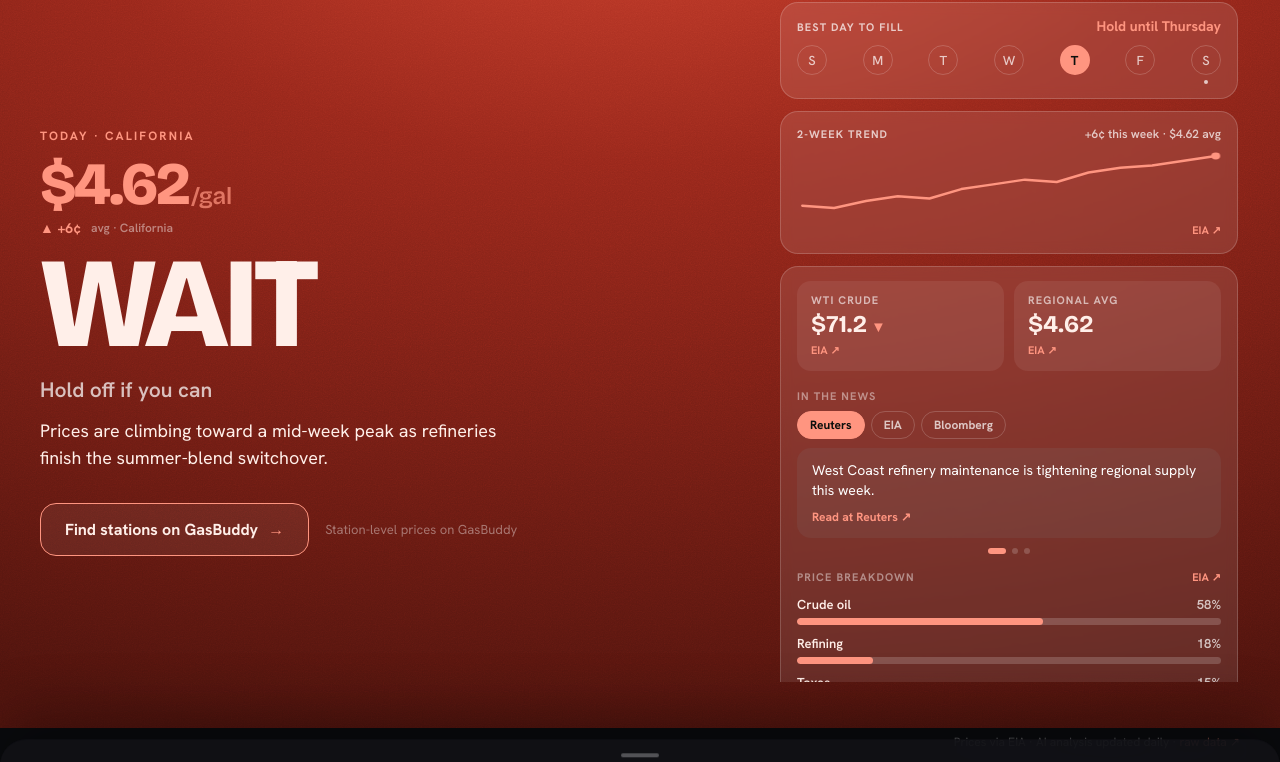
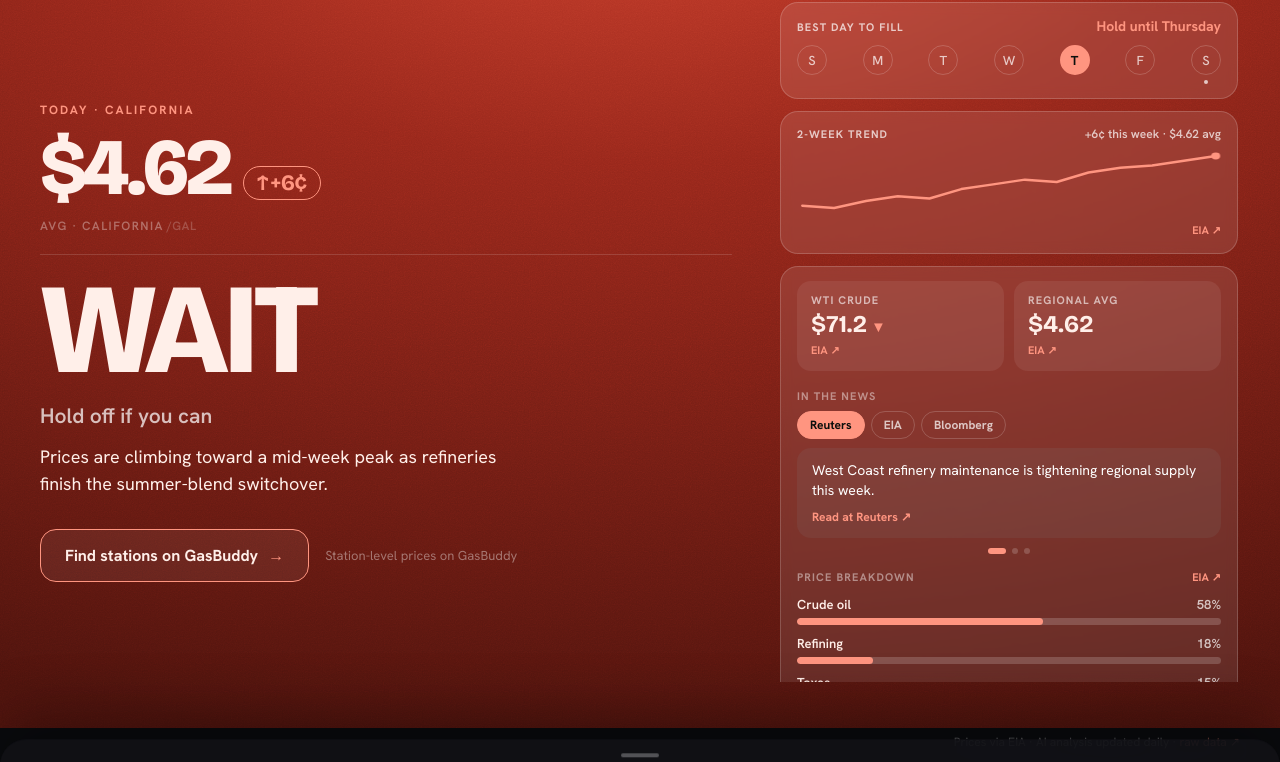
Before and after one commit to tahmidul612/shouldigetgas, a plain HTML site: page frontend/index.html in a window 1280 px wide. Shown: the part 72-834 px from the top of the page. Drawn offline with nearby package versions, Linux system fonts and the light colour scheme; no server answers.

Commit message:
feat: redesign gas price display for glanceability
Restructures GasPriceDisplay with clear visual hierarchy:

- Price number at 68px/80px in theme.word (near-white) — authoritative
  data color, separate from the accent so price reads as "cold fact"
- Delta as a compact accent-colored pill badge (↑/↓ +6¢) inline on
  the same baseline, using real directional arrows over Unicode triangles
- Thin 1px rule (14% white opacity) below price block acts as an
  editorial beat: "here is what gas costs" → pause → "here is what to do"
- Label line shrunk to 11px uppercase tracked text at 48% opacity —
  findable but invisible at a glance, not competing with the price
- Desktop scales to 80px number / 22px badge to maintain proportion
  against the 128px verdict word

```diff
--- a/frontend/css/styles.css
+++ b/frontend/css/styles.css
@@ -166,44 +166,59 @@ html, body {
   text-transform: uppercase; margin-bottom: 10px;
 }
 
-/* Gas Price Display — glanceable price widget */
+/* ─── Gas Price Display — glanceable price widget ─── */
 .price-display {
-  margin-bottom: 14px;
+  margin-bottom: 22px;
+  padding-bottom: 20px;
+  border-bottom: 1px solid rgba(255, 255, 255, 0.14);
 }
+
+/* price + delta on same baseline */
+.price-row {
+  display: flex;
+  align-items: baseline;
+  gap: 14px;
+  flex-wrap: wrap;
+}
+
 .price-number {
   font-family: var(--display-font, 'Bricolage Grotesque'), sans-serif;
   font-weight: 800;
-  font-size: 52px;
+  font-size: 68px;
   line-height: 1;
-  letter-spacing: -0.04em;
-  display: flex;
-  align-items: baseline;
-  gap: 3px;
+  letter-spacing: -0.048em;
+  font-variant-numeric: tabular-nums;
 }
-.price-unit {
-  font-size: 20px;
+
+/* direction + change — compact, badge-like, accent color */
+.price-delta-badge {
+  font-family: var(--display-font, 'Bricolage Grotesque'), sans-serif;
+  font-weight: 700;
+  font-size: 19px;
+  letter-spacing: -0.02em;
+  white-space: nowrap;
+  padding: 4px 11px;
+  border-radius: 999px;
+  border: 1.5px solid currentColor;
+  line-height: 1;
+  /* sits slightly above baseline for optical balance */
+  position: relative;
+  top: -4px;
+}
+
+/* quiet attribution line */
+.price-label {
+  font-size: 11px;
   font-weight: 600;
-  opacity: 0.72;
-  letter-spacing: -0.01em;
+  letter-spacing: 0.12em;
+  text-transform: uppercase;
+  margin-top: 9px;
+  opacity: 0.48;
 }
-.price-meta {
-  display: flex;
-  align-items: center;
-  gap: 10px;
-  margin-top: 5px;
-  font-size: 13px;
-  font-weight: 600;
-  flex-wrap: wrap;
-}
-.price-delta {
-  display: flex;
-  align-items: center;
-  gap: 3px;
-  font-weight: 700;
-}
-.price-source-label {
-  opacity: 0.62;
-  font-size: 12px;
+
+.price-unit-inline {
+  opacity: 0.6;
+  letter-spacing: 0.04em;
 }
 
 .verdict-word {
@@ -460,9 +475,9 @@ html, body {
     line-height: 0.84;
   }
 
-  .price-number { font-size: 60px; }
-  .price-unit { font-size: 24px; }
-  .price-meta { font-size: 14px; }
+  .price-number { font-size: 80px; }
+  .price-delta-badge { font-size: 22px; padding: 5px 13px; }
+  .price-label { font-size: 12px; margin-top: 10px; }
 
   .tagline { font-size: 21px; margin-top: 18px; }
   .why { font-size: 18px; line-height: 1.5; margin-top: 14px; max-width: 480px; }
--- a/frontend/js/components.js
+++ b/frontend/js/components.js
@@ -34,15 +34,17 @@ function GasPriceDisplay({ price, priceLow, weekDelta, precise, city, abbr, stat
 
   return (
     <div className="price-display reveal-item" style={{ animationDelay: '.08s' }} key={animKey}>
-      <div className="price-number" style={{ color: theme.accent }}>
-        ${displayPrice.toFixed(2)}
-        <span className="price-unit">/gal</span>
+      <div className="price-row">
+        <div className="price-number" style={{ color: theme.word }}>
+          ${displayPrice.toFixed(2)}
+        </div>
+        <span className="price-delta-badge" style={{ color: theme.accent }}>
+          {isUp ? '↑' : '↓'}&thinsp;{isUp ? '+' : '−'}{absChange}¢
+        </span>
       </div>
-      <div className="price-meta" style={{ color: theme.textSoft }}>
-        <span className="price-delta" style={{ color: theme.accent }}>
-          {isUp ? '▲' : '▼'}&nbsp;{isUp ? '+' : '−'}{absChange}¢
-        </span>
-        <span className="price-source-label">{priceLabel}</span>
+      <div className="price-label" style={{ color: theme.textSoft }}>
+        {priceLabel}
+        <span className="price-unit-inline">&thinsp;/gal</span>
       </div>
     </div>
   );
```
